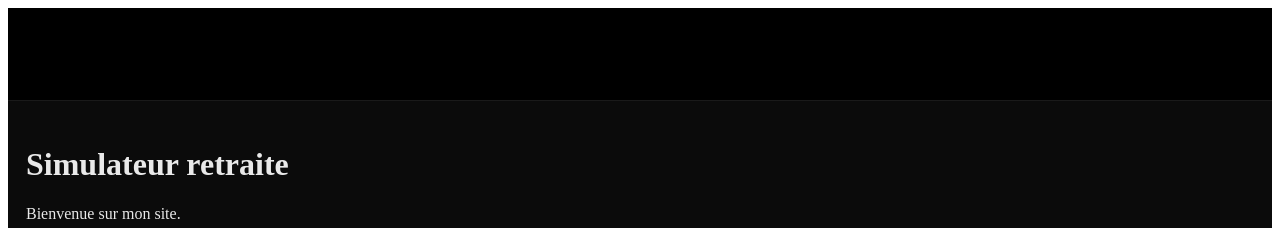
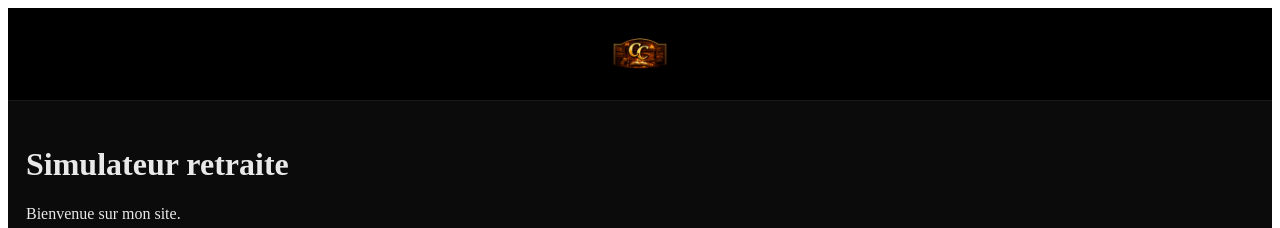
Before and after one commit to Romain-Borie/bibliotheque_CC.com, a Jekyll site: the page built from index.md, in a window 1280 px wide. Shown: the top 228 px of the page. Built offline with Jekyll 4.4.1, drawn with Linux system fonts in a browser that asks for light colours.

Commit message:
Update default.html

```diff
--- a/_layouts/default.html
+++ b/_layouts/default.html
@@ -4,18 +4,22 @@
     <meta charset="utf-8">
     <meta name="viewport" content="width=device-width, initial-scale=1">
     <title>{{ page.title | escape }}</title>
+    <!-- Feuille de style du site -->
     <link rel="stylesheet" href="/assets/css/site.css">
   </head>
   <body>
-    <!-- Barre horizontale noire avec le logo -->
+
+    <!-- Header: barre noire + logo -->
     <header class="topbar" role="banner">
       <div class="topbar-inner">
-        /assets/img/banner-cc.png
+        <img src="/assets/img/banner-cc.png" alt="CC" class="brand-img">
       </div>
     </header>
 
+    <!-- Contenu des pages -->
     <main class="content" role="main">
       {{ content }}
     </main>
+
   </body>
 </html>
```
